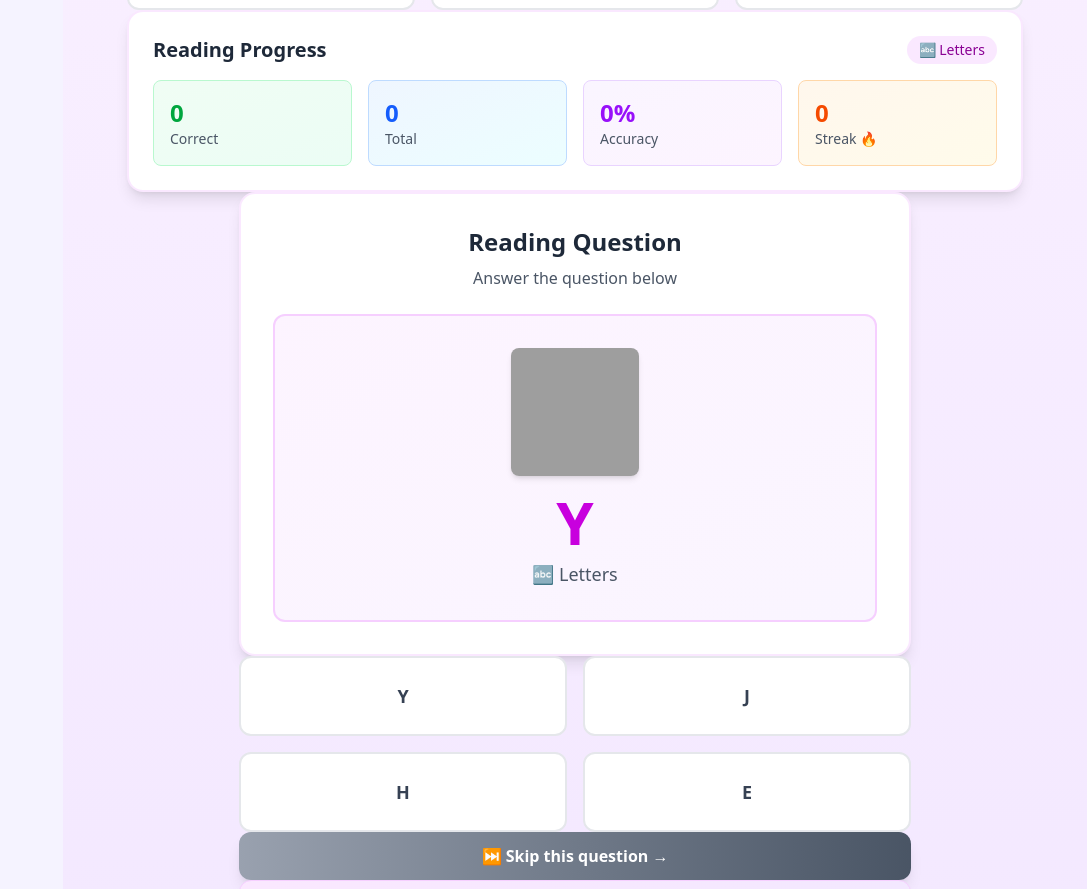
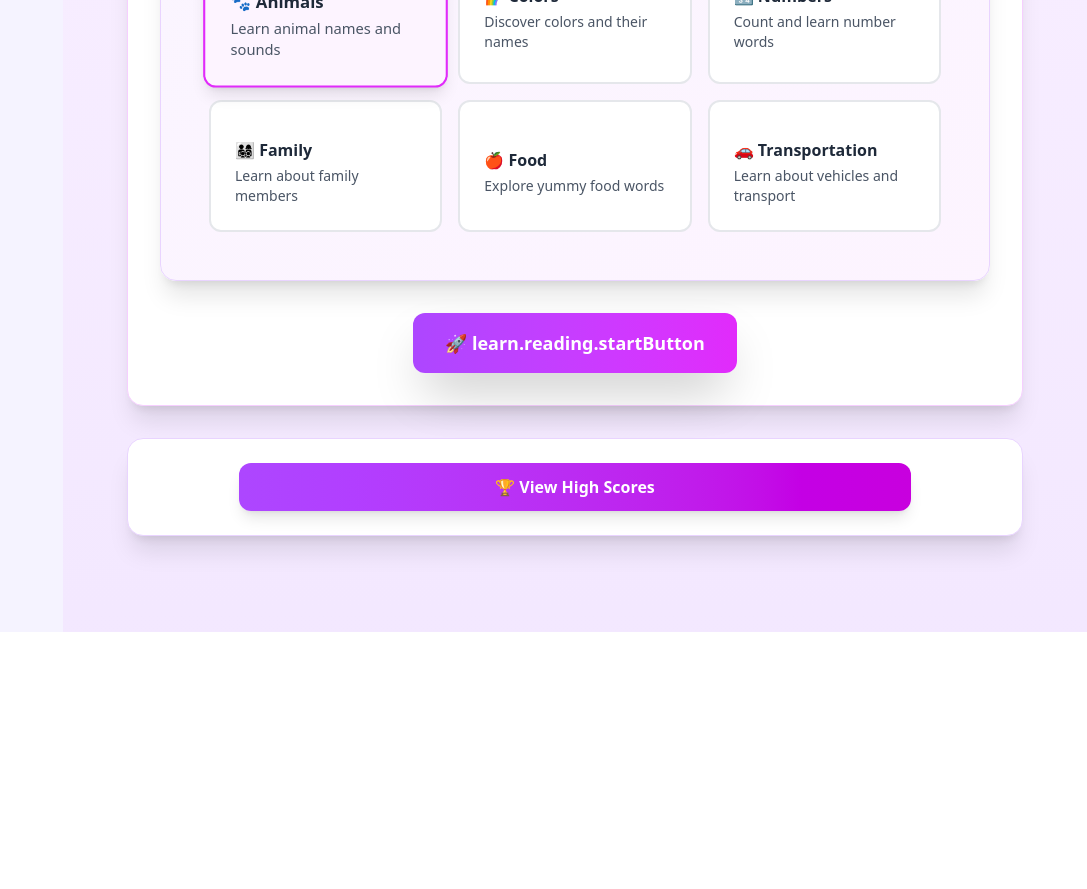
Before and after one commit to peeweetje/create-games-for-children, a React (Vite) app: page /reading in a window 1280 px wide. Shown: the part 940-1829 px from the top of the page, without its empty margins (193-1280 px from the left). After the commit the page ends 1572 px from the top, so only its background shows below. Built offline with nearby package versions, Linux system fonts and the light colour scheme; grey boxes are pictures that could not be loaded.

Commit message:
Update the reading page.

```diff
--- a/src/pages/ReadingPage.tsx
+++ b/src/pages/ReadingPage.tsx
@@ -1,197 +1,88 @@
-import { useState, useEffect, useCallback } from "react";
-import {
-    generateReadingQuestion,
-    ReadingLevel,
-    Theme,
-    useReadingProgress
-} from "../helpers/readingHelper";
+import { useState } from "react";
+import { ReadingLevel, Theme } from "../helpers/readingHelper";
 import { ReadingHeader } from "../components/reading-page/ReadingHeader";
-import { ReadingStars } from "../components/reading-page/ReadingStars";
 import { ReadingLevelSelector } from "../components/reading-page/ReadingLevelSelector";
 import { ReadingThemeSelector } from "../components/reading-page/ReadingThemeSelector";
-import { ReadingScoreboard } from "../components/reading-page/ReadingScoreboard";
-import { ReadingQuestionCard } from "../components/reading-page/ReadingQuestionCard";
-import { ReadingAnswerChoices } from "../components/reading-page/ReadingAnswerChoices";
-import { ReadingSkipButton } from "../components/reading-page/ReadingSkipButton";
-import { ReadingTip } from "../components/reading-page/ReadingTip";
 import { ReadingHighScoresModal } from "../components/reading-page/ReadingHighScoresModal";
-import { ReadingSessionCompletedModal } from "../components/reading-page/ReadingSessionCompletedModal";
 import { ReadingViewHighScoresButton } from "../components/reading-page/ReadingViewHighScoresButton";
+import { ReadingQuestionPage } from "./ReadingQuestionPage";
+import { useTranslation } from "react-i18next";
 
 export const ReadingPage = () => {
     const [selectedLevel, setSelectedLevel] = useState<ReadingLevel>("letters");
     const [selectedTheme, setSelectedTheme] = useState<Theme>("animals");
-    const [question, setQuestion] = useState(() => generateReadingQuestion("letters", "animals"));
-    const [choices, setChoices] = useState<string[]>([]);
-    const [selected, setSelected] = useState<string | null>(null);
-    const [score, setScore] = useState(0);
-    const [total, setTotal] = useState(0);
-    const [feedback, setFeedback] = useState<"correct" | "wrong" | null>(null);
-    const [feedbackEmoji, setFeedbackEmoji] = useState("");
-    const [streak, setStreak] = useState(0);
-    const [stars, setStars] = useState(0);
     const [showHighScores, setShowHighScores] = useState(false);
-    const [sessionCompleted, setSessionCompleted] = useState(false);
-    const [sessionQuestions, setSessionQuestions] = useState(0);
-    const QUESTIONS_PER_SESSION = 25;
+    const [showQuestionPage, setShowQuestionPage] = useState(false);
+    const { t } = useTranslation();
 
-    // Use Zustand store for reading progress
-    const {
-        incrementScore,
-        incrementTotal,
-        incrementStreak,
-        resetStreak,
-        incrementStars,
-        incrementSessionQuestions,
-        resetSession,
-        saveHighScore
-    } = useReadingProgress();
-
-    const newQuestion = useCallback((level: ReadingLevel, theme: Theme) => {
-        const q = generateReadingQuestion(level, theme);
-        setQuestion(q);
-        setChoices(q.choices);
-        setSelected(null);
-        setFeedback(null);
-    }, []);
-
-    useEffect(() => {
-        newQuestion(selectedLevel, selectedTheme);
-    }, [selectedLevel, selectedTheme, newQuestion]);
-
-    const handleLevelChange = (level: ReadingLevel) => {
-        // Save current level's high score before switching
-        saveHighScore(selectedLevel, score, total, streak);
-
-        setSelectedLevel(level);
-        setScore(0);
-        setTotal(0);
-        setStreak(0);
-        setStars(0);
-        resetSession();
+    const handleStartReading = () => {
+        setShowQuestionPage(true);
     };
 
-    const handleThemeChange = (theme: Theme) => {
-        setSelectedTheme(theme);
-        newQuestion(selectedLevel, theme);
+    const handleBackToSettings = () => {
+        setShowQuestionPage(false);
     };
 
-    const handleAnswer = (choice: string) => {
-        if (selected !== null) return;
-        setSelected(choice);
-        setTotal((t) => t + 1);
-        incrementTotal();
-        setSessionQuestions((q) => q + 1);
-        incrementSessionQuestions();
-
-        if (choice === question.answer) {
-            setFeedback("correct");
-            setScore((s) => s + 1);
-            incrementScore();
-            const newStreak = streak + 1;
-            setStreak(newStreak);
-            incrementStreak();
-            if (newStreak % 3 === 0) {
-                setStars((s) => s + 1);
-                incrementStars();
-            }
-            setFeedbackEmoji("🎉");
-
-            // Save progress after each correct answer
-            saveHighScore(selectedLevel, score + 1, total + 1, newStreak);
-        } else {
-            setFeedback("wrong");
-            setStreak(0);
-            resetStreak();
-            setFeedbackEmoji("😢");
+    if (showQuestionPage) {
+        return (
+            <ReadingQuestionPage
+                selectedLevel={selectedLevel}
+                selectedTheme={selectedTheme}
+                onBackToSettings={handleBackToSettings}
+            />
+        );
     }
 
-        // Check if session is completed
-        if (sessionQuestions + 1 >= QUESTIONS_PER_SESSION) {
-            setSessionCompleted(true);
-            saveHighScore(selectedLevel, score, total, streak);
-        } else {
-            setTimeout(() => {
-                newQuestion(selectedLevel, selectedTheme);
-            }, 1500);
-        }
-    };
+    return (
+        <div className="flex flex-col items-center min-h-full bg-gradient-to-b from-fuchsia-50 to-purple-100 p-6 pb-24">
+            <ReadingHeader />
 
-    const sessionAccuracy = total > 0 ? Math.round((score / total) * 100) : 0;
+            <div className="w-full max-w-4xl space-y-8">
+                {/* Settings Section */}
+                <div className="bg-white rounded-2xl shadow-xl p-8 border border-fuchsia-200">
+                    <h2 className="text-2xl font-bold text-gray-800 mb-6 text-center">
+                        📚 {t("learn.reading.settings.title")}
+                    </h2>
 
-    return (
-        <div className="flex flex-col items-center min-h-full bg-gradient-to-b from-fuchsia-50 to-purple-100 p-4 pb-20 md:pb-4">
-            <ReadingHeader />
-            <ReadingStars count={stars} />
+                    <div className="grid md:grid-cols-1 gap-8">
+                        <div className="bg-gradient-to-br from-fuchsia-50 to-purple-50 rounded-2xl p-12 border border-fuchsia-200 shadow-xl">
                             <ReadingLevelSelector
                                 selectedLevel={selectedLevel}
-                onSelect={handleLevelChange}
+                                onSelect={setSelectedLevel}
                             />
+                        </div>
+
+                        <div className="bg-gradient-to-br from-purple-50 to-fuchsia-50 rounded-2xl p-12 border border-purple-200 shadow-xl">
                             <ReadingThemeSelector
                                 selectedTheme={selectedTheme}
-                onSelect={handleThemeChange}
+                                onSelect={setSelectedTheme}
                             />
-            <ReadingScoreboard
-                score={score}
-                total={total}
-                accuracy={sessionAccuracy}
-                streak={streak}
-                selectedLevel={selectedLevel}
-            />
-            <ReadingQuestionCard
-                question={question}
-                feedback={feedback}
-                feedbackEmoji={feedbackEmoji}
-            />
+                        </div>
+                    </div>
 
-            <ReadingAnswerChoices
-                choices={question.choices}
-                selected={selected}
-                correctAnswer={question.answer}
-                question={question}
-                onSelect={handleAnswer}
-                disabled={!!feedback}
-            />
-            <ReadingSkipButton onClick={() => newQuestion(selectedLevel, selectedTheme)} />
-            <ReadingTip />
+                    {/* Start Button */}
+                    <div className="mt-8 flex justify-center">
+                        <button
+                            onClick={handleStartReading}
+                            className="px-8 py-4 bg-gradient-to-r from-purple-500 to-fuchsia-500 text-white text-lg font-bold rounded-xl hover:from-purple-600 hover:to-fuchsia-600 transition-all duration-300 transform hover:scale-105 shadow-2xl"
+                        >
+                            🚀 {t("learn.reading.startButton")}
+                        </button>
+                    </div>
+                </div>
 
+                {/* High Scores Section */}
+                <div className="bg-white rounded-2xl shadow-xl p-6 border border-purple-200">
+                    <div className="flex justify-center">
                         <ReadingViewHighScoresButton onClick={() => setShowHighScores(true)} />
+                    </div>
+                </div>
+            </div>
 
             <ReadingHighScoresModal
                 isOpen={showHighScores}
                 onClose={() => setShowHighScores(false)}
             />
-
-            <ReadingSessionCompletedModal
-                isOpen={sessionCompleted}
-                onClose={() => {
-                    setSessionCompleted(false);
-                    setSessionQuestions(0);
-                    setScore(0);
-                    setTotal(0);
-                    setStreak(0);
-                    setStars(0);
-                    resetSession();
-                    setShowHighScores(true);
-                }}
-                onTryAgain={() => {
-                    setSessionCompleted(false);
-                    setSessionQuestions(0);
-                    setScore(0);
-                    setTotal(0);
-                    setStreak(0);
-                    setStars(0);
-                    resetSession();
-                    newQuestion(selectedLevel, selectedTheme);
-                }}
-                score={score}
-                total={total}
-                accuracy={sessionAccuracy}
-                streak={streak}
-                stars={stars}
-                level={selectedLevel}
-                questionsPerSession={QUESTIONS_PER_SESSION}
-            />
         </div>
     );
 };
```
Lines whose indentation alone changed are shown as unchanged.
